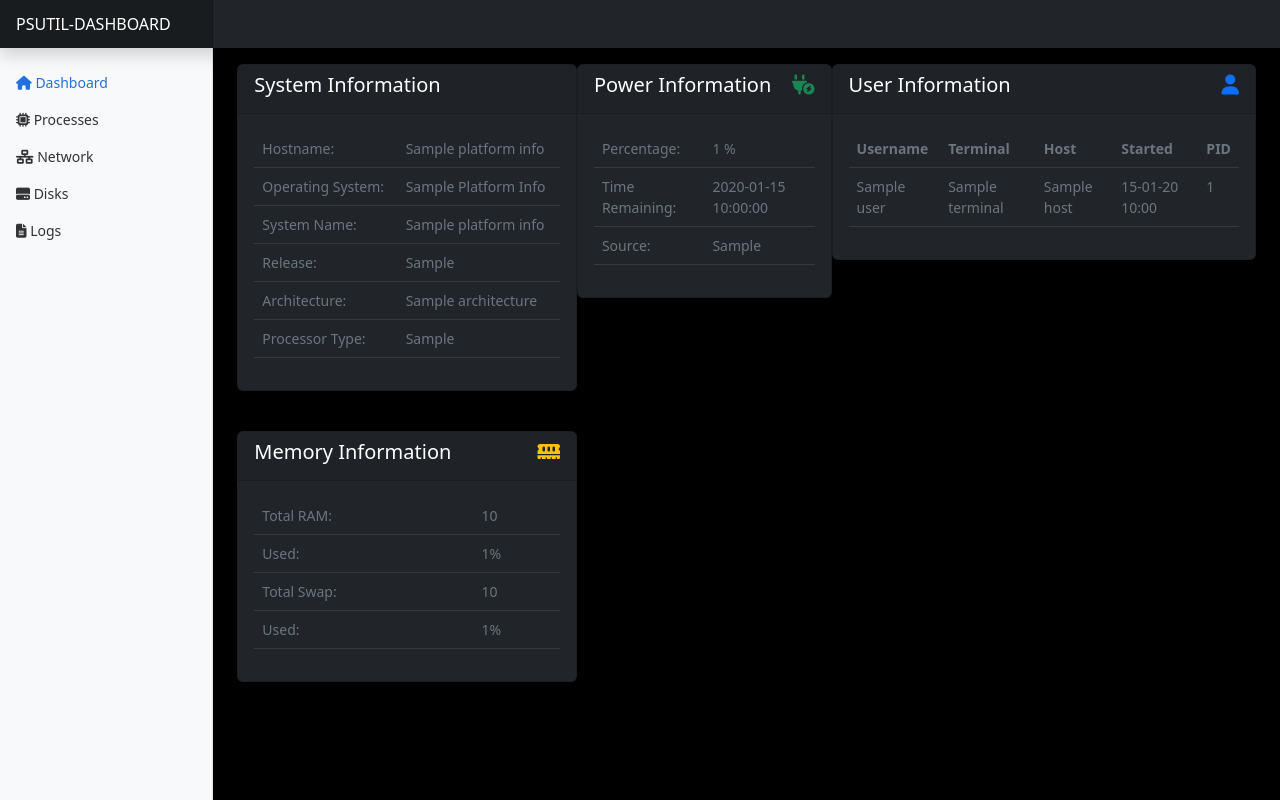
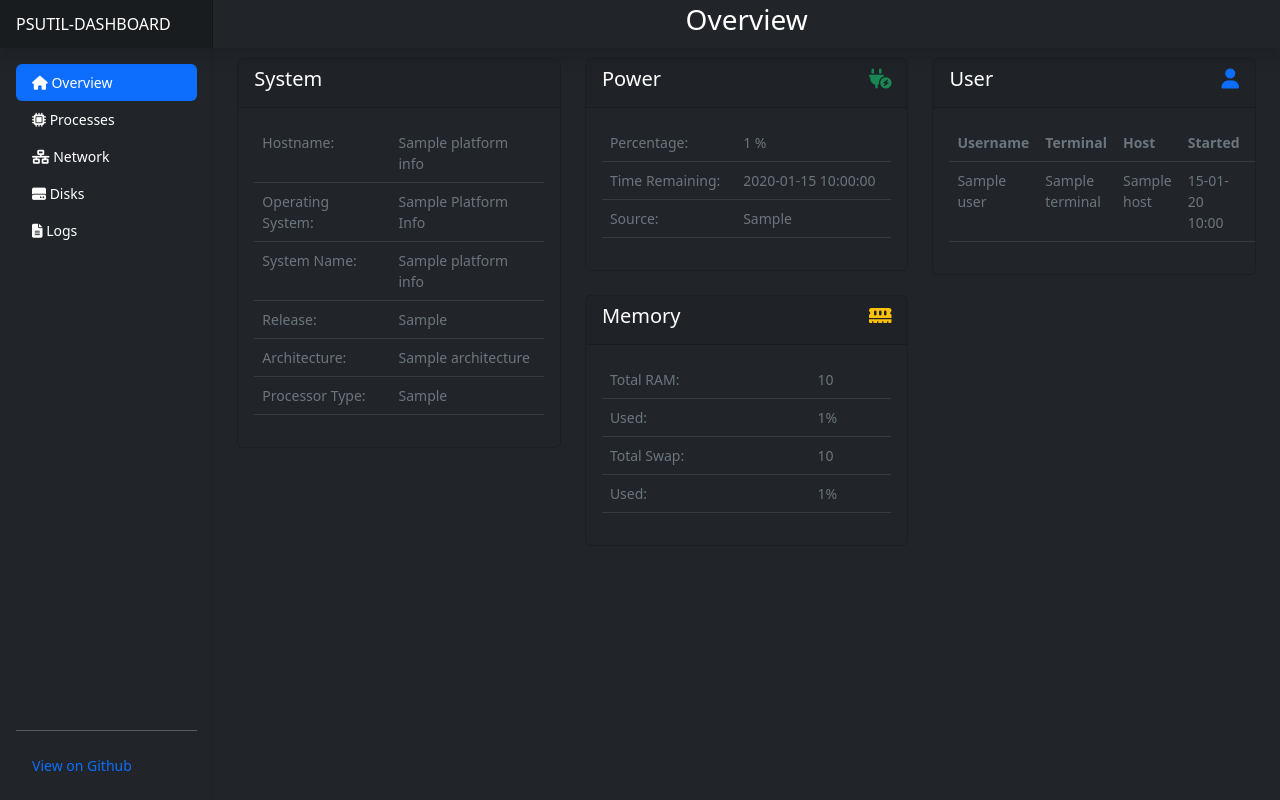
Before and after one commit to gopalcnepal/psutil-dashboard, a Flask app: template app/templates/index.html in a window 1280 px wide. Run offline with Flask 2, Linux system fonts and the light colour scheme; the template is opened without the code that fills it: most values are stand-ins (such as "Sample title", 1, 10 or a date in 2020).

Commit message:
Dashboard design updated
Changed name to overview. Updated sidebar to full dark mode. Changed content page display to masonry layout.

```diff
--- a/app/templates/base.html
+++ b/app/templates/base.html
@@ -8,13 +8,14 @@
         <link rel="stylesheet" href="{{ url_for('static', filename='css/base.css') }}">
         {% block head %} {% endblock %}
     </head>
-    <body class="bg-black">
+    <body class="bg-dark">
         <!-- Top Navigation Bar-->
         <header class="navbar navbar-dark sticky-top bg-dark flex-md-nowrap p-0 shadow">
             <a class="navbar-brand col-md-3 col-lg-2 me-0 px-3 fs-6" href="#">PSUTIL-DASHBOARD</a>
             <button class="navbar-toggler position-absolute d-md-none collapsed" type="button" data-bs-toggle="collapse" data-bs-target="#sidebarMenu" aria-controls="sidebarMenu" aria-expanded="false" aria-label="Toggle navigation">
                 <span class="navbar-toggler-icon"></span>
             </button>
+            {% block pagetitle %} {% endblock %}
             </div>
         </header>
 
@@ -23,42 +24,46 @@
             <div class="row">
 
                 <!-- Side Navigation Bar-->
-                <nav id="sidebarMenu" class="col-md-3 col-lg-2 d-md-block bg-light sidebar collapse">
-                    <div class="position-sticky pt-3 sidebar-sticky">
-                        <ul class="nav flex-column">
+                <div class="d-flex flex-column flex-shrink-0 p-3 text-bg-dark col-md-3 col-lg-2 d-md-block sidebar collapse position-sticky pt-3 sidebar-sticky">
+                    <div class="nav h-100 flex-column mb-auto">
+                        <ul class="nav nav-pills flex-column mb-auto">
                             <li class="nav-item">
-                                <a class="nav-link active" aria-current="page" href="#">
+                                <a href="#" class="nav-link active text-white" aria-current="page">
                                     <i class="fa-solid fa-house"></i>
-                                    Dashboard
+                                    Overview
                                 </a>
                             </li>
-                            <li class="nav-item">
-                                <a class="nav-link" href="#">
+                            <li>
+                                <a href="#" class="nav-link text-white">
                                     <i class="fa-solid fa-microchip"></i>
                                     Processes
                                 </a>
                             </li>
-                            <li class="nav-item">
-                                <a class="nav-link" href="#">
+                            <li>
+                                <a href="#" class="nav-link text-white">
                                     <i class="fa-solid fa-network-wired"></i>
                                     Network
                                 </a>
                             </li>
-                            <li class="nav-item">
-                            <a class="nav-link" href="#">
+                            <li>
+                                <a href="#" class="nav-link text-white">
                                     <i class="fa-solid fa-hard-drive"></i>
                                     Disks
                                 </a>
                             </li>
-                            <li class="nav-item">
-                            <a class="nav-link" href="#">
+                            <li>
+                                <a href="#" class="nav-link text-white">
                                     <i class="fa-solid fa-file-lines"></i>
                                     Logs
                                 </a>
                             </li>
                         </ul>
+                        <hr>
+                        <a href="https://github.com/gopalcnepal/psutil-dashboard" class="nav-link text-primary">
+                            View on Github
+                        </a>
                     </div>
-                </nav>
+                </div>
 
                 {% block body %} {% endblock %}
 
--- a/app/templates/index.html
+++ b/app/templates/index.html
@@ -4,17 +4,25 @@
     <title> PSUTIL-DASHBOARD </title>
 {% endblock %}
 
+{% block pagetitle %}
+<div class="text-center w-100">
+    <h3 class="text-white h3">Overview</h3>
+</div>
+
+{% endblock %}
+
 {% block body %}
 
     <!-- Main Contents -->
     <main class="col-md-9 ms-sm-auto col-lg-10 px-md-4">
-        <div class="d-flex justify-content-between flex-wrap flex-md-nowrap align-items-top pt-3 pb-2 mb-3">
+
+        <div class="row" data-masonry='{"percentPosition": true }' style="padding-top: 10px;">
 
             <!-- System Information -->
-            <div class="col-lg-4">
-                <div class="card bg-dark text-white">
+            <div class="col-sm-6 col-lg-4 mb-4">
+                <div class="card h-100 bg-dark text-white">
                     <div class="d-flex card-header justify-content-between">
-                        <h5>System Information</h5>
+                        <h5>System</h5>
                         <h5>
                             {% if context.platform_info['os_name'] != 'unknown' %}
                                 <i class="fa-brands fa-{{context.platform_info['os_name']}}"></i>
@@ -60,10 +68,10 @@
             </div>
 
             <!-- Power Information -->
-            <div class="col-lg-3">
-                <div class="card bg-dark text-white">
+            <div class="col-sm-6 col-lg-4 mb-4">
+                <div class="card h-100 bg-dark text-white">
                     <div class="d-flex card-header justify-content-between">
-                        <h5>Power Information</h5>
+                        <h5>Power</h5>
                         <h5>
                             {% if context.power_info['power_source'] == 'Battery Power' %}
                                 {% if context.power_info['percent'] <= 25 %}
@@ -98,10 +106,10 @@
             </div>
 
             <!-- User Information -->
-            <div class="col-lg-5">
-                <div class="card bg-dark text-white">
+            <div class="col-sm-6 col-lg-4 mb-4">
+                <div class="card h-100 bg-dark text-white">
                     <div class="d-flex card-header justify-content-between">
-                        <h5>User Information</h5>
+                        <h5>User</h5>
                         <h5>
                             <i class="fa-solid fa-user text-primary"></i>
                         </h5>
@@ -132,14 +140,12 @@
                     </div>
                 </div>
             </div>
-        </div>
 
-        <div class="d-flex justify-content-between flex-wrap flex-md-nowrap align-items-top pt-3 pb-2 mb-3">
             <!-- Memory Information -->
             <div class="col-lg-4">
-                <div class="card bg-dark text-white">
+                <div class="card h-100 bg-dark text-white">
                     <div class="d-flex card-header justify-content-between">
-                        <h5>Memory Information</h5>
+                        <h5>Memory</h5>
                         <h5>
                             <i class="fa-solid fa-memory text-warning"></i>
                         </h5>
@@ -167,6 +173,7 @@
                     </div>
                 </div>
             </div>
+
         </div>
     </main>
 {% endblock %}
```
Lines whose indentation alone changed are shown as unchanged.
